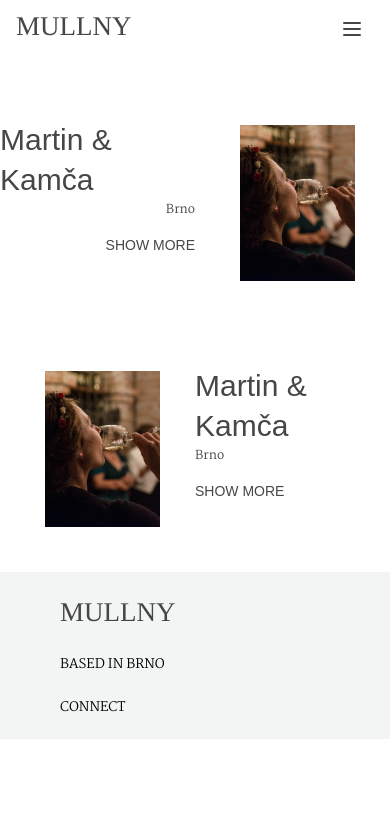
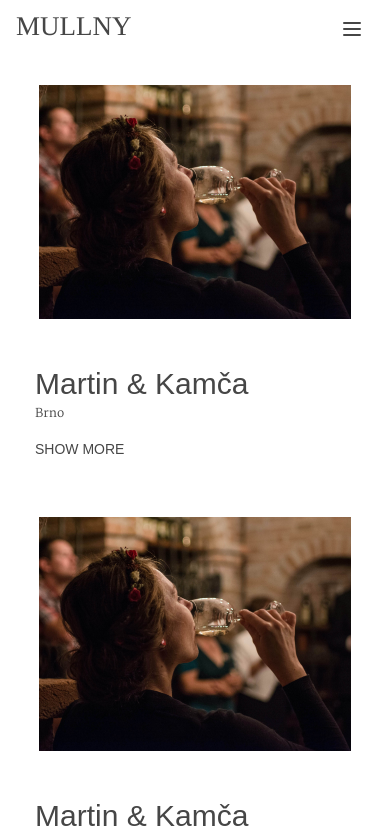
Before and after one commit to asdsasm9/mp_page, a React (Create React App) app: page /weddings in a window 390 px wide. Shown: the top 838 px of the page. Built offline with nearby package versions, Linux system fonts and the light colour scheme.

Commit message:
weddingView on mobile done

```diff
--- a/src/components/home/HelloView.tsx
+++ b/src/components/home/HelloView.tsx
@@ -9,7 +9,7 @@ const HelloView = () => {
   return (
     <>
       <div className="md:flex">
-        <div className="w-100 p-4 pl-20 py-10 md:w-1/2 ">
+        <div className="w-100 p-4 py-10  px-10 md:pl-20 md:px-0 md:w-1/2 ">
           <p className="textTitle w-100">{title}</p>
           <p className="textBasic md:mt-4 ">{description1}</p>
           <div className="spacer" />
@@ -18,7 +18,7 @@ const HelloView = () => {
             <button className="learnMore">LEARN MORE</button>
           </div>
         </div>
-        <div className="w-100 p-10 md:w-1/2 flex align-middle text-center">
+        <div className="w-100 p-5 pt-0 flex items-center md:w-1/2 md:pt-5">
           <img
             src="fotky_web/site/main/helllo.jpeg"
             alt="Image"
--- a/src/components/weddings/WeddingView.css
+++ b/src/components/weddings/WeddingView.css
@@ -15,8 +15,38 @@
   }
 
   .weddingViewImg{
-    height:40vw;
-    width: 50vw;
+    height:60vw;
+    width: 80vw;
     margin: 5px;
     object-fit:cover;
+    display: block;
+    margin-left: auto;
+    margin-right: auto;
   }
+
+  .weddingViewImgDiv{
+    width: 100%;
+  }
+  @media (max-width: 640px) {
+    .weddingViewImgDivFirst{
+      display: block !important;
+    }
+    .weddingViewImgDivSecond{
+      display:none !important;
+    }
+  }
+
+  @media (min-width: 640px) {
+    .weddingViewImgDiv{
+      width: 50%;
+      padding: 30px;
+      margin-left: auto;
+      margin-right: auto;
+    }
+
+    .weddingViewImg{
+      height:40vw;
+      width: 50vw;
+      margin: 5px;
+    }
+  }
--- a/src/components/weddings/WeddingView.tsx
+++ b/src/components/weddings/WeddingView.tsx
@@ -11,19 +11,23 @@ const WeddingView = (props: {
   const navigate = useNavigate();
 
   const imgDiv = (
-    <div className="w-1/2 p-10">
-      <img src={props.imgSrc} alt={props.name} className="weddingViewImg" />
-    </div>
+    <img src={props.imgSrc} alt={props.name} className="weddingViewImg" />
   );
   const divStyle = props.textIsOnRight ? "items-end" : "items-start";
 
   return (
     <>
-      <div className="flex">
-        {!props.textIsOnRight ? imgDiv : ""}
-        <div className="w-1/2 py-10">
-          <div className=" right-0 ">
-            <div className={`flex flex-col ${divStyle}`}>
+      <div className="sm:flex">
+        <div
+          className={`weddingViewImgDiv weddingViewImgDivFirst ${
+            props.textIsOnRight ? "hidden" : ""
+          }`}
+        >
+          {imgDiv}
+        </div>
+        <div className="w-100 py-10 sm:w-1/2 flex justify-center">
+          <div className="w-80">
+            <div className={`sm:flex flex-col ${divStyle}`}>
               <h1 className="weddingViewName">{props.name}</h1>
               <p className="weddingViewPlace">{props.place}</p>
               <div className="py-3">
@@ -37,7 +41,13 @@ const WeddingView = (props: {
             </div>
           </div>
         </div>
-        {props.textIsOnRight ? imgDiv : ""}
+        <div
+          className={`weddingViewImgDiv weddingViewImgDivSecond ${
+            !props.textIsOnRight ? "hidden" : ""
+          }`}
+        >
+          {imgDiv}
+        </div>
       </div>
     </>
   );
--- a/src/index.css
+++ b/src/index.css
@@ -94,11 +94,8 @@ code {
   color: #464646;
 }
 
-@media (min-width: 640px) {
-  .experienceTitle{
-      height: 60px;
-      margin-bottom: 20px;
-  }
+.experienceTitle{
+  margin-bottom: 10px;
 }
 
 .experiencesName{
@@ -151,6 +148,9 @@ code {
   width: 80%;
   height: calc(50vw * 0.75);
   object-fit: cover;
+  display: block;
+  margin-left: auto;
+  margin-right: auto;
 }
 
 .bottomBarDiv{
```
